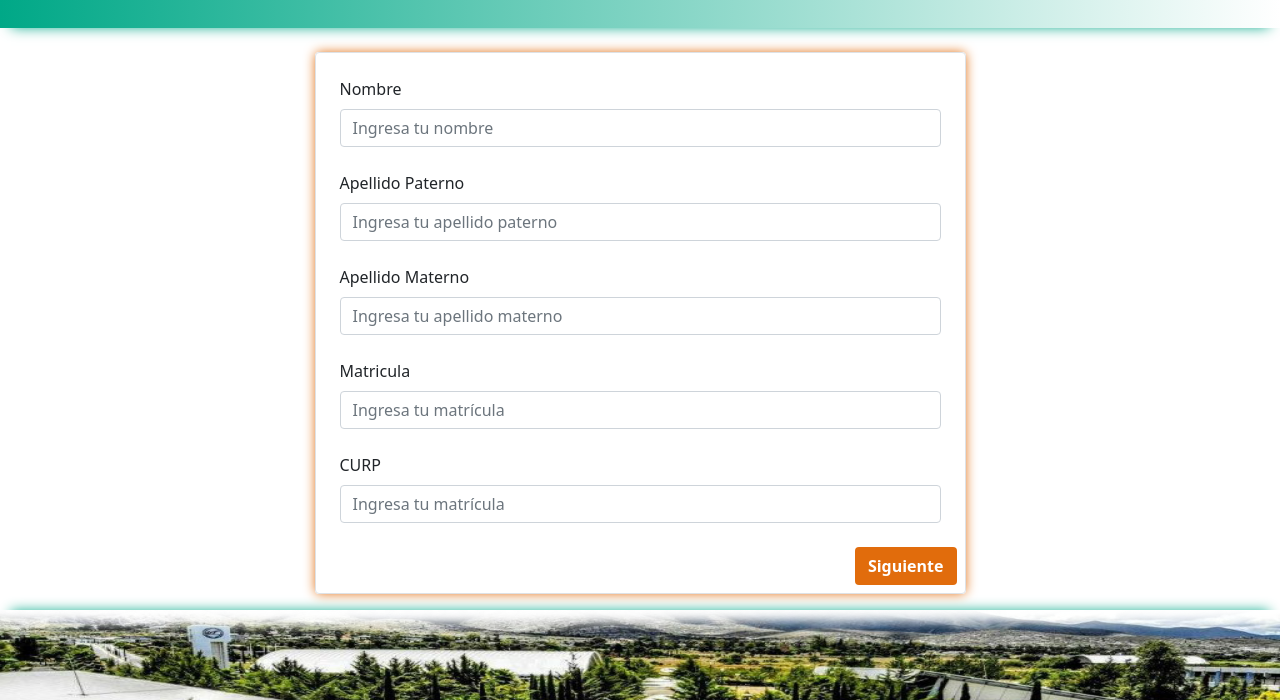
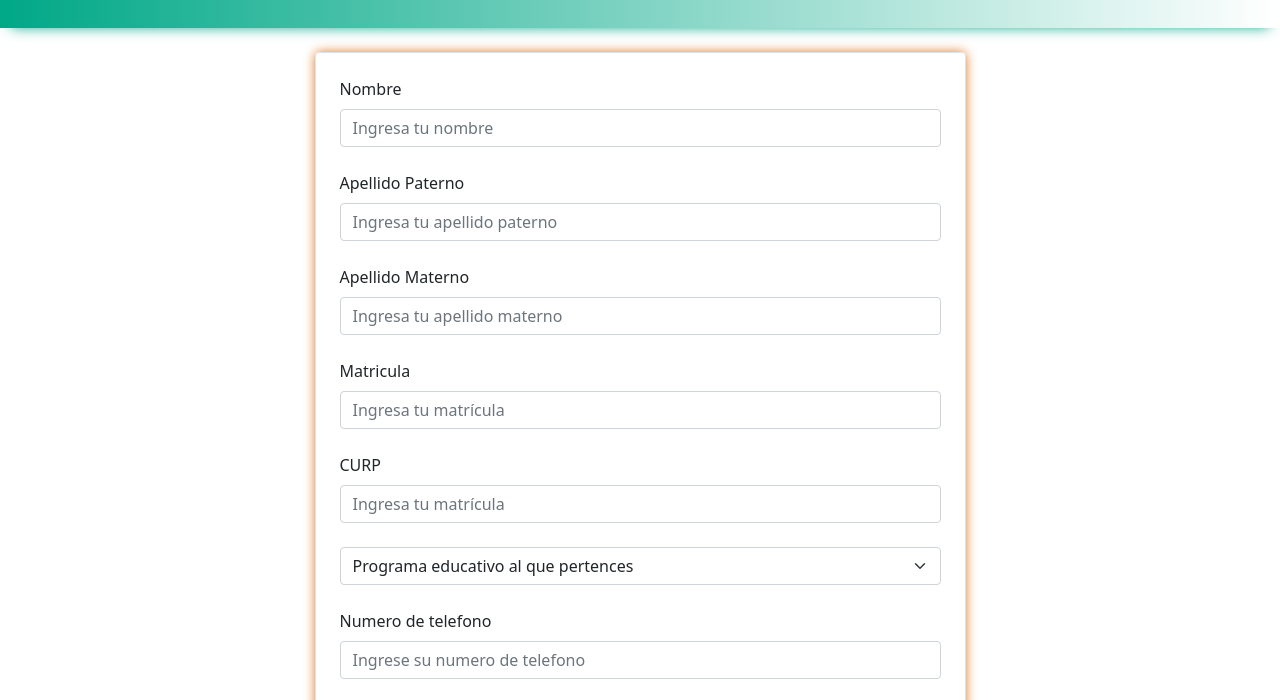
Before and after one commit to CristobalNyram/quizNoRecargable, a plain HTML site: page index.html in a window 1280 px wide. Shown: the part 92-792 px from the top of the page. Drawn offline with nearby package versions, Linux system fonts and the light colour scheme.

Commit message:
agregamos input de numero de tel y input de porgrama educativo

```diff
--- a/index.html
+++ b/index.html
@@ -50,6 +50,23 @@
                                             <label for="CurpAlumno">CURP</label>
                                             <input type="texxt" class="form-control mt-2" id="CurpAlumno" name="CurpAlumno" pattern="[0-9]" placeholder="Ingresa tu matrícula" pattern="{17-19}"  minlength="18" required>
                                         </div>
+
+                                        <div class="form-group m-4">
+                                            <select class="form-select " aria-label=".form-select-lg example">
+                                                <option selected>Programa educativo al que pertences</option>
+                                                <option value="1">Carrera1</option>
+                                                <option value="2">Carrera2</option>
+                                                <option value="3">Carrera3</option>
+                                            </select>
+                                        </div>
+
+
+                                        <div class="form-group m-4">
+                                            <label for="TelefonoAlumno">Numero de telefono</label>
+                                            <input type="number" class="form-control mt-2" id="TelefonoAlumno" name="TelefonoAlumno" pattern="[0-9]" placeholder="Ingrese su numero de telefono" pattern="{17-19}"  minlength="11" maxlength="13" required>
+                                        </div>
+
+
 
 
 
```
